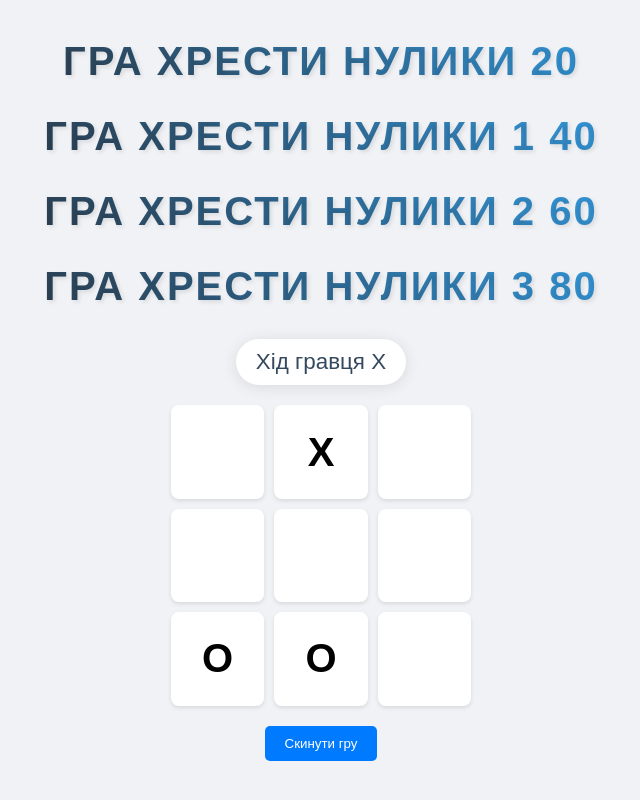
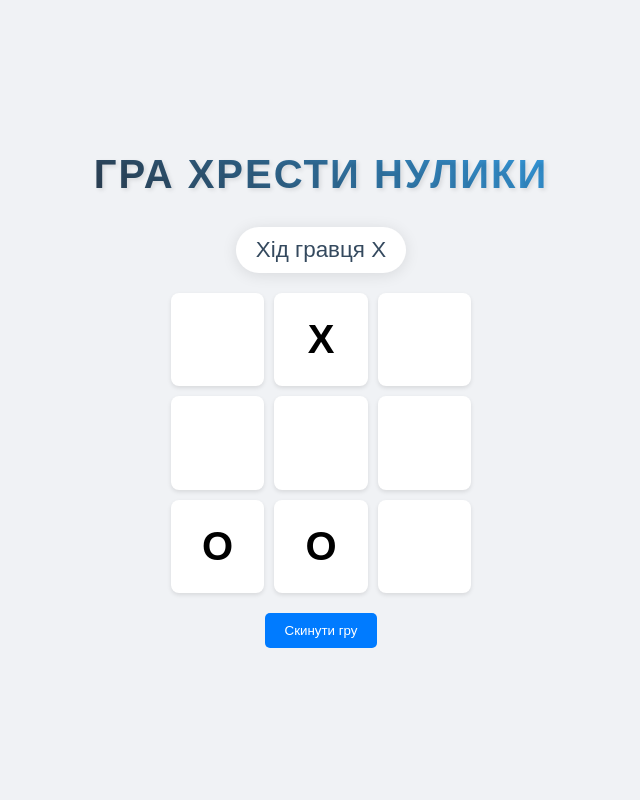
Before and after one commit to Skhmelyuk/tic-tac-toe-pv521, a React (Vite) app: page / in a window 1280 px wide. Shown: the whole page, without its empty margins (319-959 px from the left). Built offline with nearby package versions, Linux system fonts and the light colour scheme.

Commit message:
skhmelyuk change project

```diff
--- a/src/App.tsx
+++ b/src/App.tsx
@@ -5,10 +5,7 @@ function App() {
 
   return (
     <div className="game" id="game">
-      <TitleGame title="Гра хрести нулики" age={20} />
-      <TitleGame title="Гра хрести нулики 1" age={40} />
-      <TitleGame title="Гра хрести нулики 2" age={60} />
-      <TitleGame title="Гра хрести нулики 3" age={80} />
+      <TitleGame title="Гра хрести нулики" />
       <div className="turn">Хід гравця X</div>
       <div className="board">
         {cells.map((cell, index) => (
```
